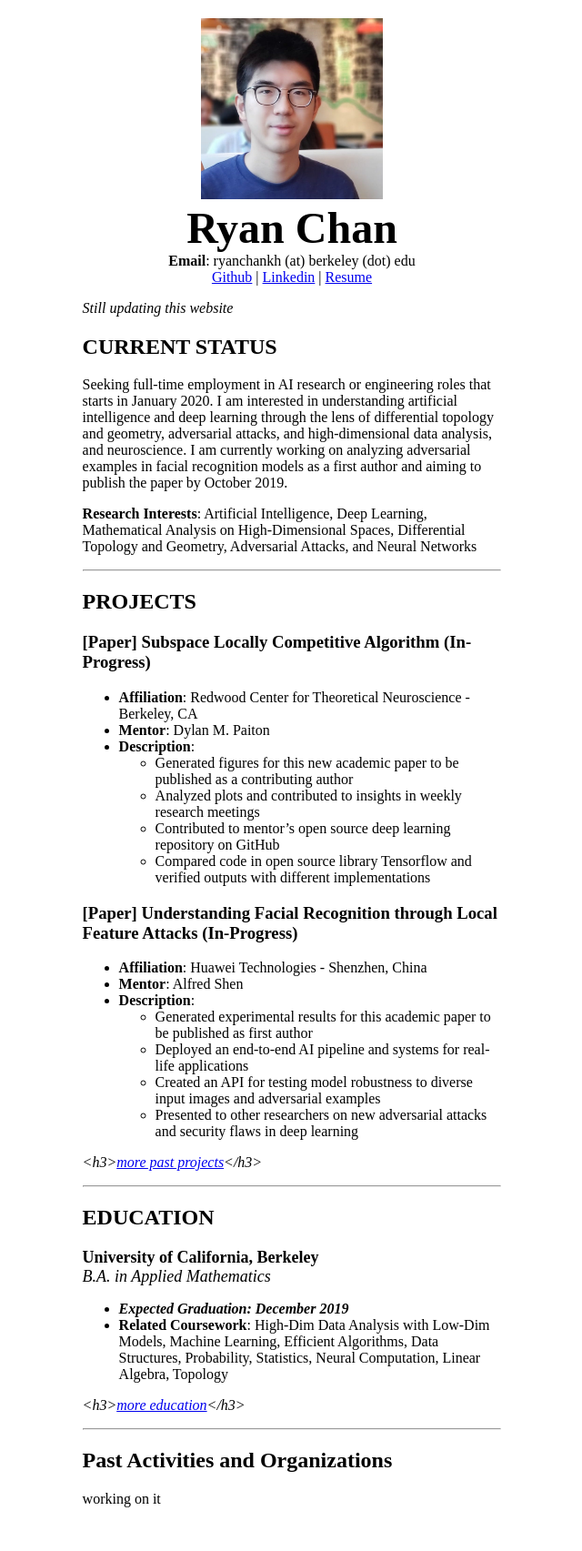
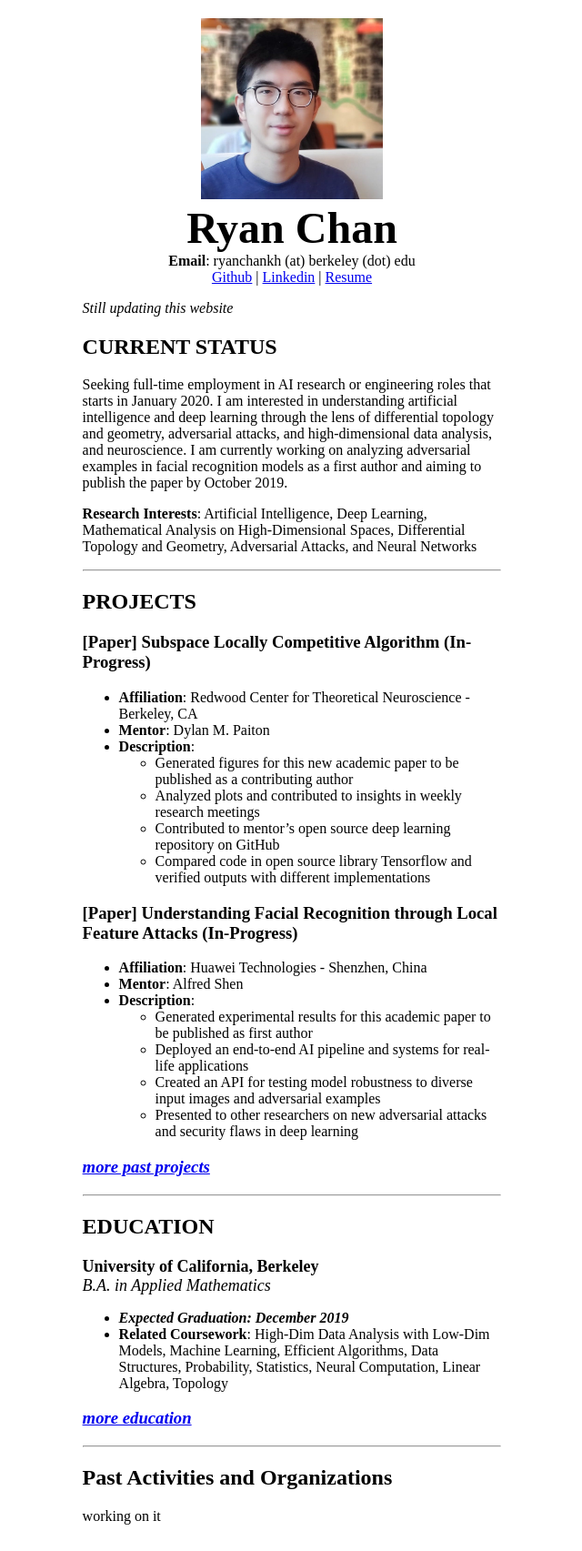
Before and after one commit to ryanchankh/ryanchankh.github.io, a Jekyll site: the page built from index.md, in a window 1280 px wide. Shown: the whole page at 91% size, without its empty margins (319-959 px from the left). Built offline with Jekyll 4.4.1, drawn with Linux system fonts in a browser that asks for light colours.

Commit message:
update bugs

```diff
--- a/index.md
+++ b/index.md
@@ -41,7 +41,7 @@ ___
 	- Created an API for testing model robustness to diverse input images and adversarial examples
 	- Presented to other researchers on new adversarial attacks and security flaws in deep learning
 
-<i><h3><a href="./projects.html">more past projects</a></h3></i>
+<h3><i><a href="./projects.html">more past projects</a></i></h3>
 
 ___
 ## EDUCATION
@@ -57,7 +57,7 @@ ___
 - **_Expected Graduation: December 2019_**
 - **Related Coursework**:	High-Dim Data Analysis with Low-Dim Models, Machine Learning, Efficient Algorithms, Data Structures, Probability, Statistics, Neural Computation, Linear Algebra, Topology
 
-<i><h3><a href="./education.md">more education</a></h3></i>
+<h3><i><a href="./education.html">more education</a></i></h3>
 
 ___
 ## Past Activities and Organizations
```
Also changed, not shown: 2 other files.
